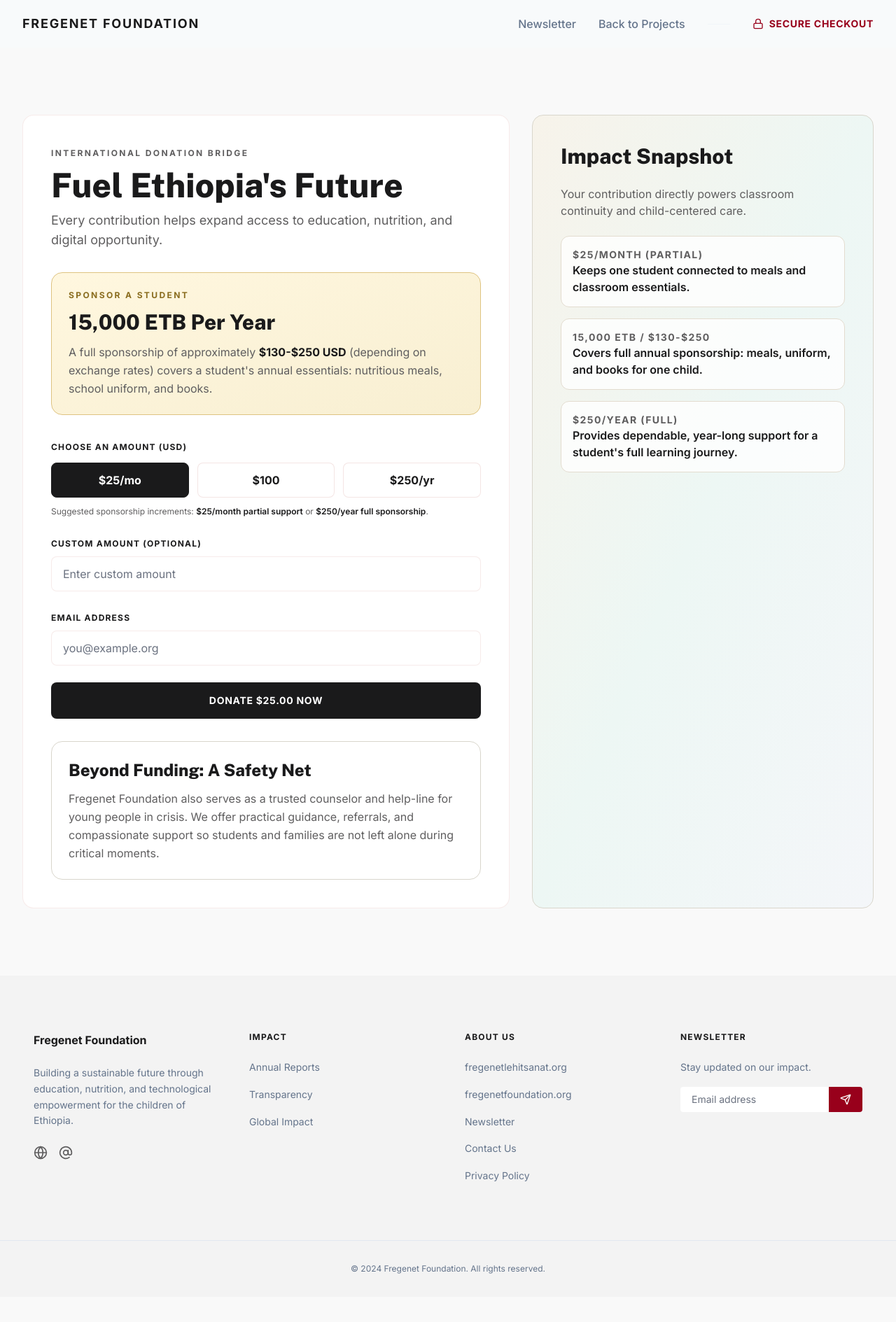
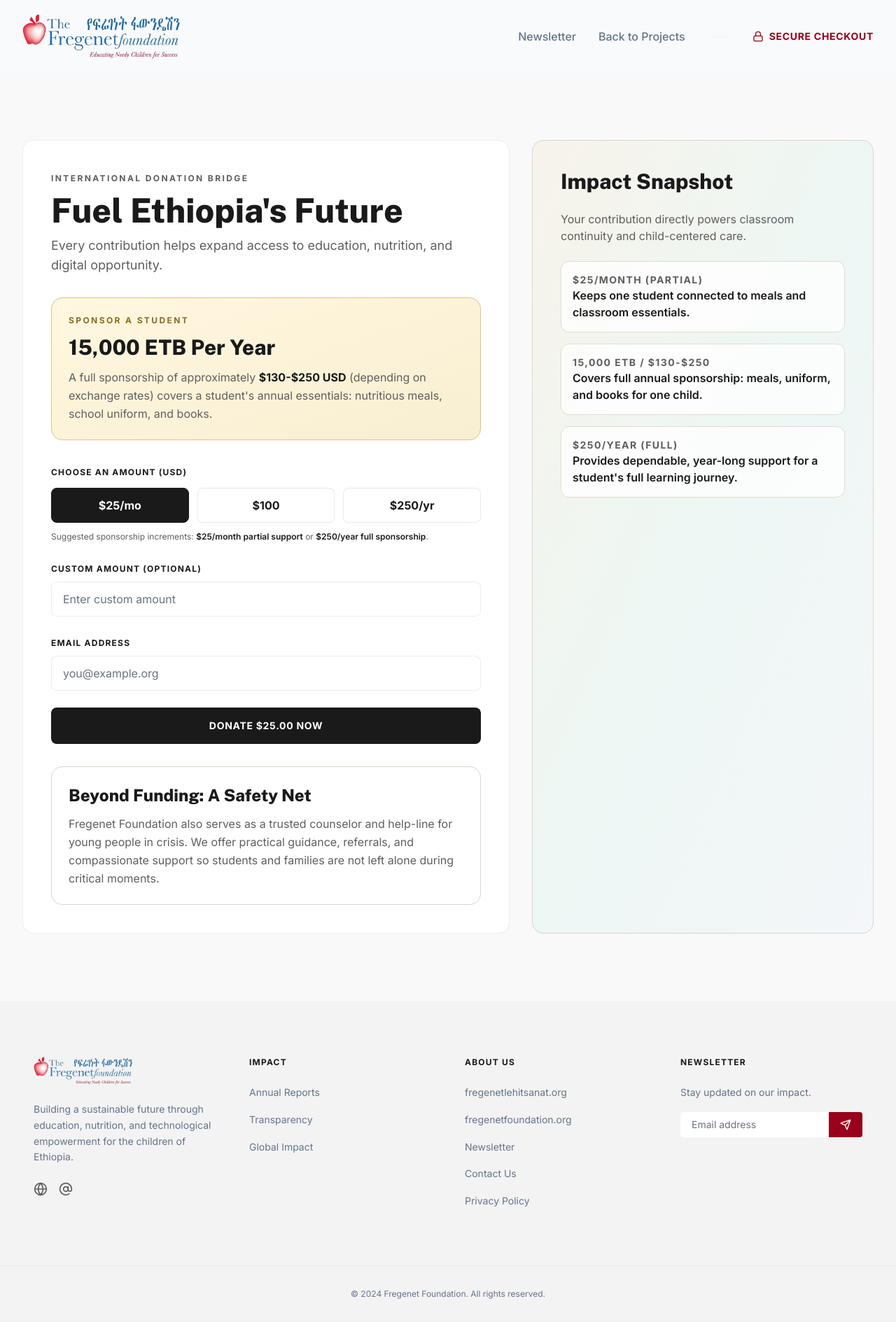
Before and after one commit to amuyif523/Fregenet-international, a Next.js app: page /donate in a window 1280 px wide. Shown: the whole page at 70% size. Before the commit the page ends 1853 px from the top, so only its background shows below. Built offline with nearby package versions, Linux system fonts and the light colour scheme; no server answers.

Commit message:
feat: integrate branding logo and configure custom production server

```diff
--- a/components/Footer.tsx
+++ b/components/Footer.tsx
@@ -4,6 +4,7 @@
 import { useActionState } from 'react';
 import { Globe, AtSign, Send } from 'lucide-react';
 import { subscribeToNewsletter } from '@/app/actions';
+import Image from 'next/image';
 
 type SubscribeState = {
     success: boolean;
@@ -38,7 +39,15 @@
     <footer className="bg-[#f3f3f3] dark:bg-slate-950 font-body leading-relaxed text-sm">
         <div className="grid grid-cols-1 md:grid-cols-4 gap-12 px-12 py-20 max-w-screen-2xl mx-auto">
             <div>
-                <div className="text-base font-bold text-[#1A1A1B] dark:text-white mb-6">Fregenet Foundation</div>
+                <div className="mb-6">
+                    <Image
+                        src="/images/fregenet_logo.png"
+                        alt="Fregenet Foundation"
+                        height={40}
+                        width={140}
+                        className="h-10 w-auto object-contain dark:brightness-100"
+                    />
+                </div>
                 <p className="text-slate-500 dark:text-slate-400 mb-6">Building a sustainable future through education, nutrition, and technological empowerment for the children of Ethiopia.</p>
                 <div className="flex gap-4 text-secondary">
                     <a href="https://fregenetlehitsanat.org" target="_blank" rel="noopener noreferrer" aria-label="Fregenet Lehitsanat legacy website" className="hover:text-primary transition-colors">
--- a/components/Navbar.tsx
+++ b/components/Navbar.tsx
@@ -3,6 +3,7 @@
 import Link from "next/link";
 import { usePathname, useRouter } from "next/navigation";
 import { Lock } from "lucide-react";
+import Image from "next/image";
 
 export const Navbar = ({ minimal = false }: { minimal?: boolean }) => {
   const pathname = usePathname();
@@ -14,8 +15,15 @@
       return (
           <nav className="sticky top-0 w-full z-50 bg-slate-50/80 backdrop-blur-xl">
               <div className="flex justify-between items-center px-8 py-5 max-w-screen-2xl mx-auto">
-                  <Link href="/" className="text-lg font-bold uppercase tracking-widest text-[#1A1A1B]">
-                      Fregenet Foundation
+                  <Link href="/">
+                      <Image
+                          src="/images/fregenet_logo.png"
+                          alt="Fregenet Foundation"
+                          height={64}
+                          width={225}
+                          className="h-12 md:h-16 w-auto object-contain"
+                          priority
+                      />
                   </Link>
                   <div className="hidden md:flex gap-8 items-center">
                       <Link href="/newsletter" className="text-slate-500 hover:text-[#1A1A1B] font-medium transition-all duration-300">Newsletter</Link>
@@ -34,8 +42,15 @@
   return (
       <nav className="sticky top-0 w-full z-50 bg-slate-50/80 backdrop-blur-xl font-headline antialiased tracking-tight border-b border-slate-100">
           <div className="flex justify-between items-center px-8 py-5 max-w-screen-2xl mx-auto">
-              <Link href="/" className="text-lg font-bold uppercase tracking-widest text-[#1A1A1B] dark:text-slate-100">
-                  Fregenet Foundation
+              <Link href="/">
+                  <Image
+                      src="/images/fregenet_logo.png"
+                      alt="Fregenet Foundation"
+                      height={64}
+                      width={225}
+                      className="h-12 md:h-16 w-auto object-contain dark:brightness-100"
+                      priority
+                  />
               </Link>
               <div className="hidden md:flex items-center space-x-8">
                   <Link href="/" className={`${isActive('/') ? 'text-[#98001b] font-bold border-b-2 border-[#98001b] pb-1' : 'text-slate-500 font-medium hover:text-[#be1e2d]'} transition-all duration-300`}>Our Mission</Link>
```
Also changed, not shown: server.js (added, +33 -0 lines), public/images/fregenet_logo.png (added).
